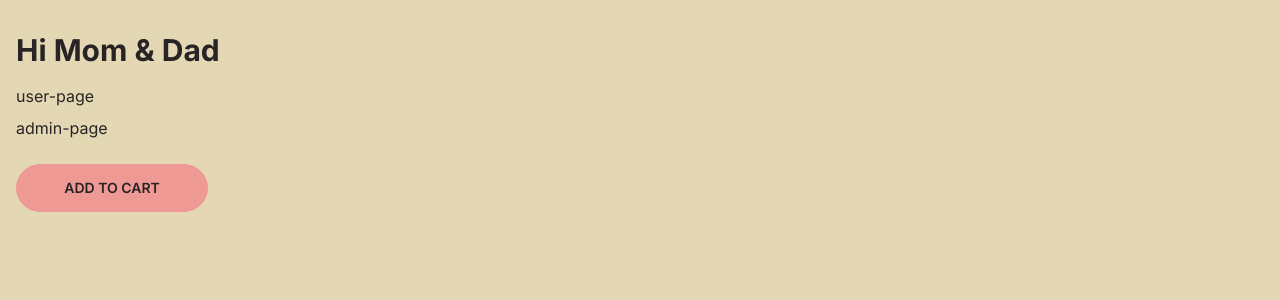
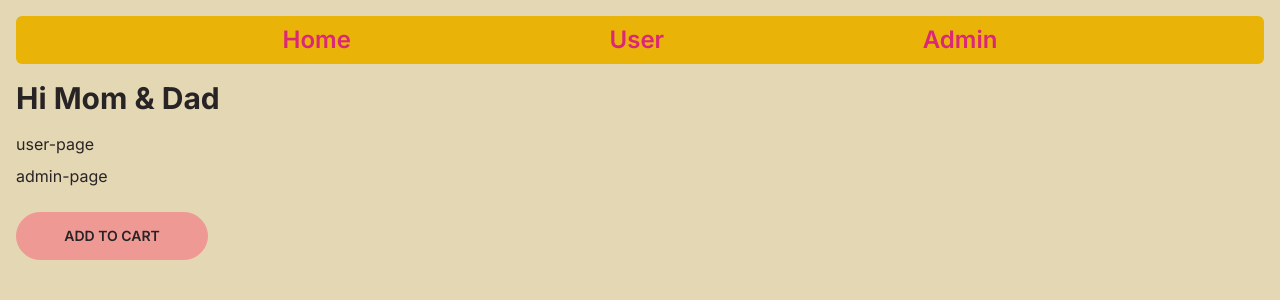
Before and after one commit to AhindraD/next13-convetion, a Next.js app: page / in a window 1280 px wide. Shown: the top 300 px of the page. Built offline with nearby package versions, Linux system fonts and the light colour scheme.

Commit message:
navRootLayout

```diff
--- a/app/globals.css
+++ b/app/globals.css
@@ -15,4 +15,5 @@
 body {
   color: var(--foreground-rgb);
   padding: 1rem;
+  margin: 0;
 }
--- a/app/layout.tsx
+++ b/app/layout.tsx
@@ -1,6 +1,7 @@
 import './globals.css'
 import type { Metadata } from 'next'
 import { Inter } from 'next/font/google'
+import Link from 'next/link'
 
 const inter = Inter({ subsets: ['latin'] })
 
@@ -16,7 +17,24 @@ export default function RootLayout({
 }) {
   return (
     <html lang="en" data-theme="retro">
-      <body className={inter.className}>{children}</body>
+      <body className={inter.className}>
+        <div className="flex-col">
+          <nav className='bg-yellow-500 rounded-md p-2 text-2xl font-semibold text-pink-600'>
+            <ul className='flex justify-evenly rounded-full'>
+              <li>
+                <Link href="/">Home</Link>
+              </li>
+              <li>
+                <Link href="/user">User</Link>
+              </li>
+              <li>
+                <Link href="/admin">Admin</Link>
+              </li>
+            </ul>
+          </nav>
+          <div>{children}</div>
+        </div>
+      </body>
     </html>
   )
 }
```
